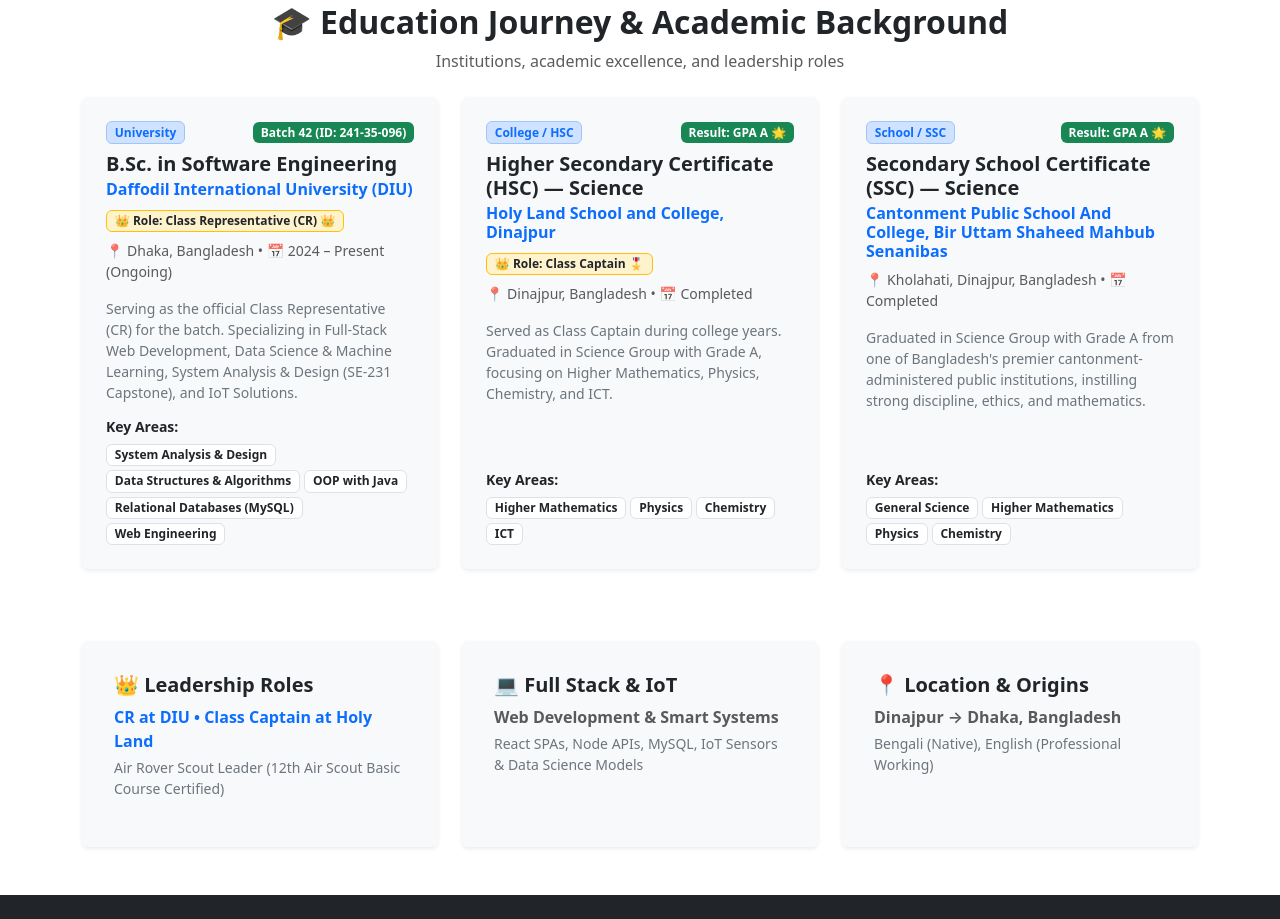
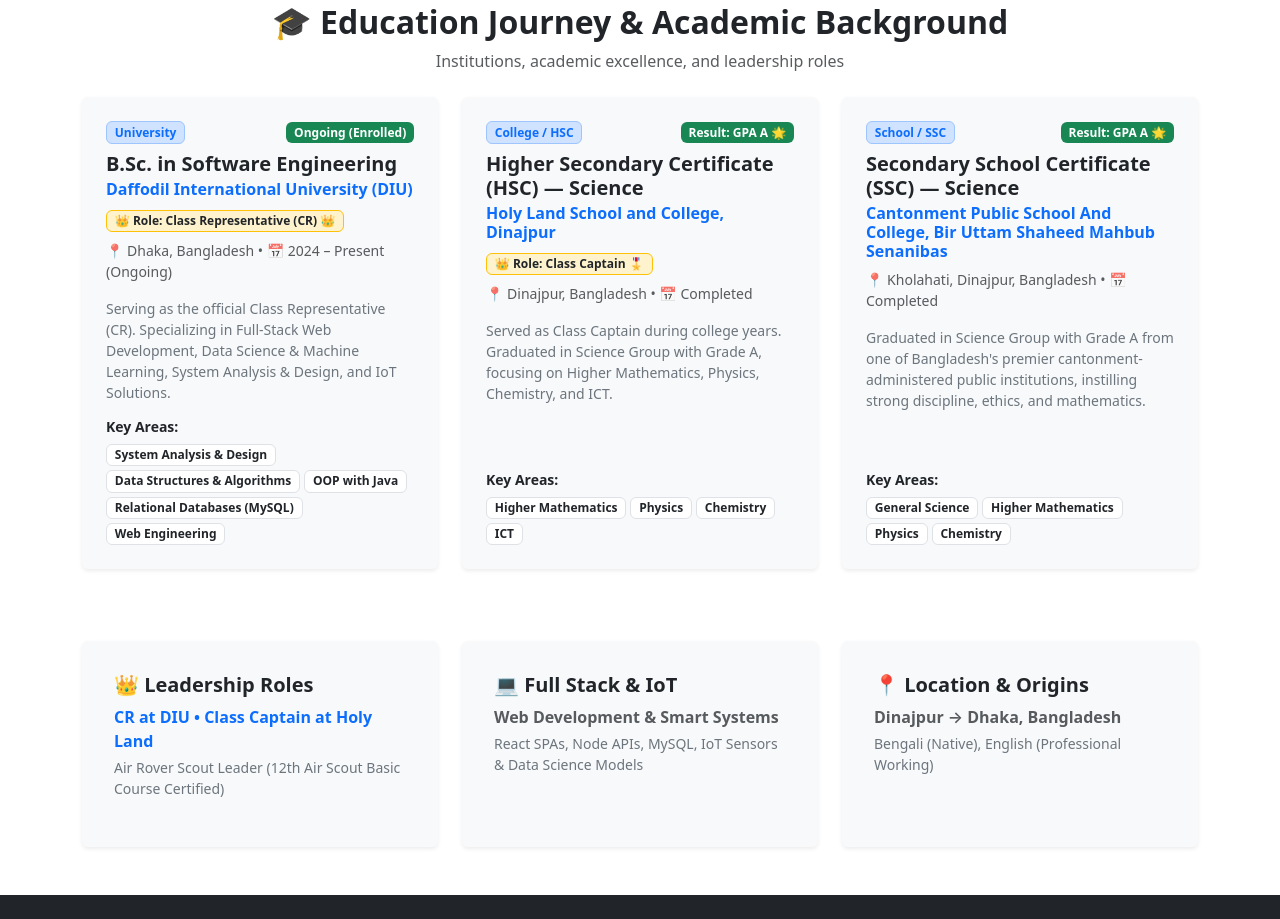
Before and after one commit to jakaria-2003/Hasu-s-Digital-Space-project, a React (Vite) app in the folder latest/: page /about in a window 1280 px wide. Shown: the part 800-1719 px from the top of the page. Built offline with nearby package versions, Linux system fonts and the light colour scheme; no server answers.

Commit message:
refactor: remove Batch and Student ID from About & Education section

```diff
--- a/latest/src/pages/AboutPage.jsx
+++ b/latest/src/pages/AboutPage.jsx
@@ -10,9 +10,9 @@
       status: "In Progress",
       badge: "University",
       role: "Class Representative (CR) 👑",
-      result: "Batch 42 (ID: 241-35-096)",
+      result: "Ongoing (Enrolled)",
       description:
-        "Serving as the official Class Representative (CR) for the batch. Specializing in Full-Stack Web Development, Data Science & Machine Learning, System Analysis & Design (SE-231 Capstone), and IoT Solutions.",
+        "Serving as the official Class Representative (CR). Specializing in Full-Stack Web Development, Data Science & Machine Learning, System Analysis & Design, and IoT Solutions.",
       keyCourses: [
         "System Analysis & Design",
         "Data Structures & Algorithms",
```
